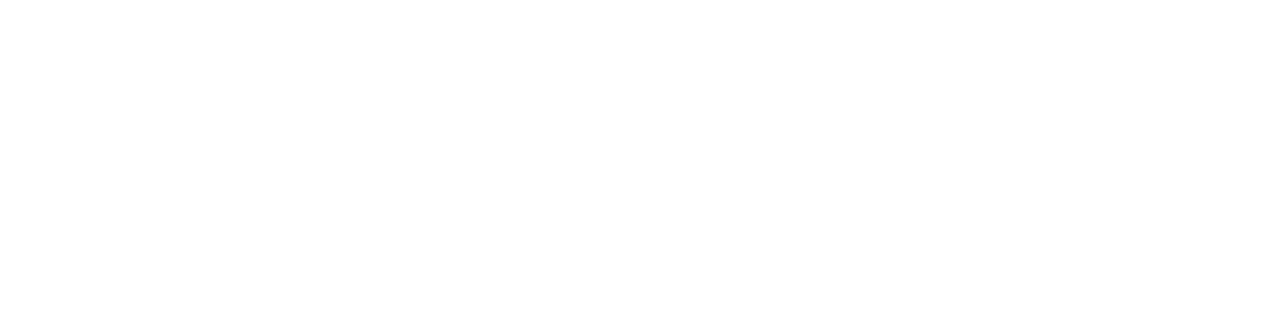
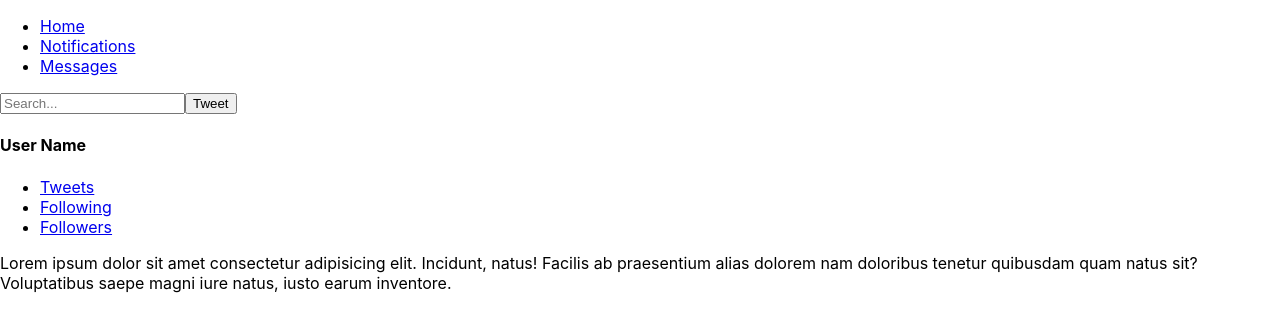
Before and after one commit to jfpalchak/social-media-clone, a React (Create React App) app: page / in a window 1280 px wide. Shown: the top 332 px of the page. Built offline with nearby package versions, Linux system fonts and the light colour scheme.

Commit message:
create Header and UserProfile components

```diff
--- a/src/components/App.js
+++ b/src/components/App.js
@@ -1,9 +1,14 @@
 import React from 'react';
+import Header from './Header';
+import UserProfile from './UserProfile';
 
 function App() {
   return (
     <div className="App">
-
+      <Header />
+      <UserProfile />
+      {/* <MainFeed />
+      <Suggestions /> */}
     </div>
   );
 }
--- /dev/null
+++ b/src/components/Header.js
@@ -0,0 +1,14 @@
+import React from 'react';
+import Navbar from './Navbar';
+import Searchbar from './Searchbar';
+
+function Header() {
+  return (
+    <header>
+      <Navbar />
+      <Searchbar />
+    </header>
+  );
+}
+
+export default Header;
--- /dev/null
+++ b/src/components/Navbar.js
@@ -0,0 +1,15 @@
+import React from 'react';
+
+function Navbar() {
+  return (
+    <nav>
+      <ul>
+        <li><a href="#">Home</a></li>
+        <li><a href="#">Notifications</a></li>
+        <li><a href="#">Messages</a></li>
+      </ul>
+    </nav>
+  );
+}
+
+export default Navbar;
--- /dev/null
+++ b/src/components/Searchbar.js
@@ -0,0 +1,14 @@
+import React from "react";
+
+function Searchbar() {
+  return (
+    <React.Fragment>
+    <form className="search-form">
+      <input id="search-input" type="text" placeholder="Search..." />
+      <button type="submit">Tweet</button>
+    </form>
+    </React.Fragment>
+  );
+}
+
+export default Searchbar;
--- /dev/null
+++ b/src/components/UserBio.js
@@ -0,0 +1,14 @@
+import React from "react";
+
+function UserBio() {
+  return (
+    <React.Fragment>
+      <p>Lorem ipsum dolor sit amet consectetur adipisicing elit. Incidunt, natus! Facilis ab praesentium alias dolorem nam doloribus tenetur quibusdam quam natus sit? Voluptatibus saepe magni iure natus, iusto earum inventore.</p>
+      {/* <p>Assumenda explicabo fugiat blanditiis cupiditate iste vero recusandae rerum, corrupti ad! Doloremque labore error minima quibusdam, nobis, velit rem quasi dicta laudantium repellat maiores ducimus repellendus, vitae suscipit itaque voluptate.</p>
+      <p>Tempora saepe error voluptates vel, quasi facilis eius accusantium quidem nam atque laborum obcaecati alias natus nobis, quia ipsa sed sunt ad. Consequuntur quasi deleniti eius consectetur nisi. Blanditiis, molestias.</p>
+      <p>Est libero quo magni laudantium ex, minus ullam officia autem quam earum id, inventore iste vel aperiam, et fuga similique dicta voluptate placeat porro temporibus obcaecati. Praesentium nisi placeat dolore.</p> */}
+    </React.Fragment>
+  );
+}
+
+export default UserBio;
--- /dev/null
+++ b/src/components/UserHeader.js
@@ -0,0 +1,12 @@
+import React from "react";
+
+function UserHeader() {
+  return (
+    <h4>
+      <img />
+      User Name
+    </h4>
+  );
+}
+
+export default UserHeader;
--- /dev/null
+++ b/src/components/UserInfo.js
@@ -0,0 +1,14 @@
+import React from "react";
+import UserHeader from "./UserHeader";
+import UserLinks from "./UserLinks";
+
+function UserInfo() {
+  return (
+    <React.Fragment>
+      <UserHeader />
+      <UserLinks />
+    </React.Fragment>
+  );
+}
+
+export default UserInfo;
--- /dev/null
+++ b/src/components/UserLinks.js
@@ -0,0 +1,13 @@
+import React from "react";
+
+function UserLinks() {
+  return (
+    <ul>
+      <li><a href="#">Tweets</a></li>
+      <li><a href="#">Following</a></li>
+      <li><a href="#">Followers</a></li>
+    </ul>
+  );
+}
+
+export default UserLinks;
--- /dev/null
+++ b/src/components/UserProfile.js
@@ -0,0 +1,14 @@
+import React from "react";
+import UserInfo from "./UserInfo";
+import UserBio from "./UserBio";
+
+function UserProfile() {
+  return (
+    <section className="userProfile">
+      <UserInfo />
+      <UserBio />
+    </section>
+  );
+}
+
+export default UserProfile;
```
